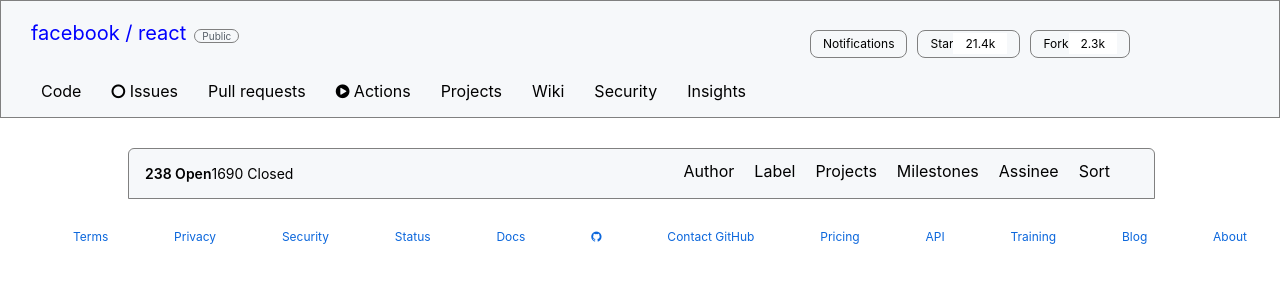
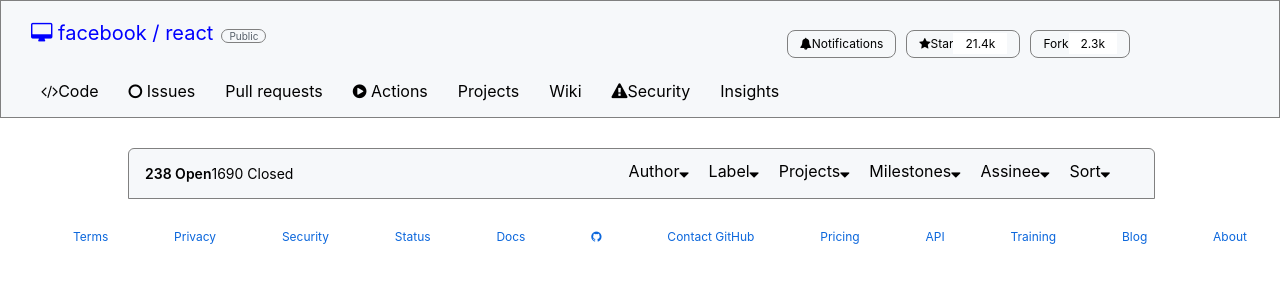
Before and after one commit to Abhijrt/github_issue_page, a React (Create React App) app: page / in a window 1280 px wide. Shown: the top 300 px of the page. Built offline with nearby package versions, Linux system fonts and the light colour scheme.

Commit message:
adding some icons

```diff
--- a/package.json
+++ b/package.json
@@ -6,6 +6,7 @@
     "@testing-library/jest-dom": "^5.15.1",
     "@testing-library/react": "^11.2.7",
     "@testing-library/user-event": "^12.8.3",
+    "moment": "^2.29.1",
     "react": "^17.0.2",
     "react-dom": "^17.0.2",
     "react-scripts": "4.0.3",
--- a/src/App.js
+++ b/src/App.js
@@ -1,6 +1,8 @@
+import React, { useEffect, useState } from "react";
 import Header from "./components/Header/Header";
 import IssueHeader from "./components/IssueHeader";
 import Footer from "./components/Footer";
+
 function App() {
   return (
     <div className="App">
--- a/src/components/Header/Header.js
+++ b/src/components/Header/Header.js
@@ -6,35 +6,53 @@
     <div className="main-container">
       <div className="heading-container">
         <p>
-          facebook / react
+          <i className="fa fa-desktop"></i> facebook / react
           <span className="type">Public</span>
         </p>
         <ul className="left-header-container">
-          <li>Notifications</li>
           <li>
-            <span>Star</span>
+            <i className="fa fa-bell"></i>Notifications
+          </li>
+          <li>
+            <span>
+              <i className="fa fa-star"></i>Star
+            </span>
             <span className="detail">21.4k</span>
           </li>
           <li>
-            <span>Fork</span>
+            <span>
+              <i className="fa fa-code-branch"></i>Fork
+            </span>
             <span className="detail">2.3k</span>
           </li>
         </ul>
       </div>
       <div className="container">
         <ul className="list-container">
-          <li>Code</li>
+          <li>
+            <i className="fa fa-code"></i>Code
+          </li>
           <li>
             <i className="fa fa-circle-o"></i> Issues
           </li>
-          <li>Pull requests</li>
+          <li>
+            <i className="fas fa-code-branch"></i>Pull requests
+          </li>
           <li>
             <i className="fa fa-play-circle"></i> Actions
           </li>
-          <li>Projects</li>
-          <li>Wiki</li>
-          <li>Security</li>
-          <li>Insights</li>
+          <li>
+            <i className="fa fa-clipboard-list"></i>Projects
+          </li>
+          <li>
+            <i className="fa fa-book-open"></i>Wiki
+          </li>
+          <li>
+            <i className="fa fa-exclamation-triangle"></i>Security
+          </li>
+          <li>
+            <i className="fa fa-chart-line"></i>Insights
+          </li>
         </ul>
       </div>
     </div>
--- a/src/components/IssueHeader/index.js
+++ b/src/components/IssueHeader/index.js
@@ -9,12 +9,24 @@
       <span className="close-issue">1690 Closed</span>
       {/* </div> */}
       <ul className="issue-header-list">
-        <li>Author</li>
-        <li>Label</li>
-        <li>Projects</li>
-        <li>Milestones</li>
-        <li>Assinee</li>
-        <li>Sort</li>
+        <li>
+          Author<i className="fa fa-sort-down"></i>
+        </li>
+        <li>
+          Label<i className="fa fa-sort-down"></i>
+        </li>
+        <li>
+          Projects<i className="fa fa-sort-down"></i>
+        </li>
+        <li>
+          Milestones<i className="fa fa-sort-down"></i>
+        </li>
+        <li>
+          Assinee<i className="fa fa-sort-down"></i>
+        </li>
+        <li>
+          Sort<i className="fa fa-sort-down"></i>
+        </li>
       </ul>
     </div>
   );
```
Also changed, not shown: 1 other file (tests, documents, lock files or other folders).
